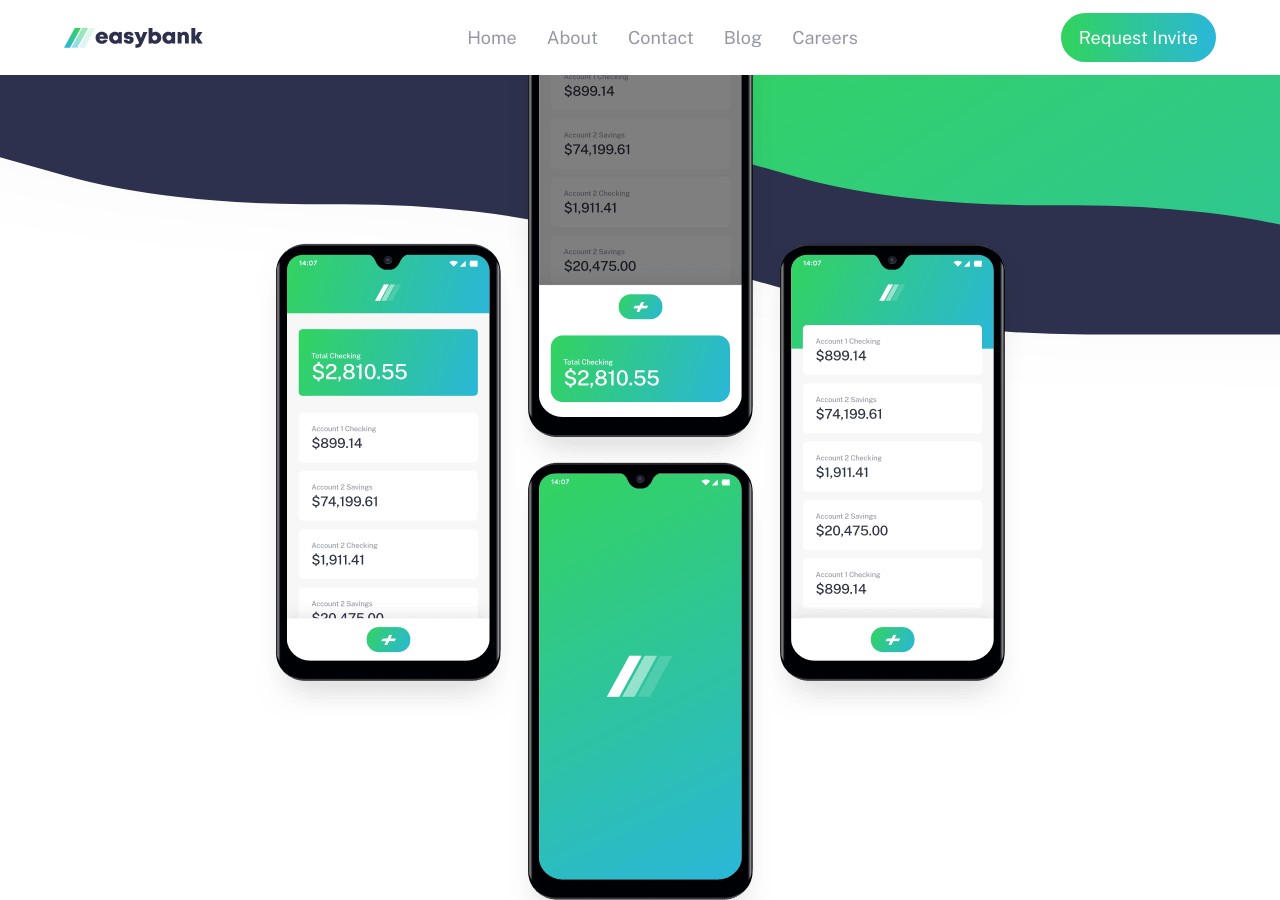
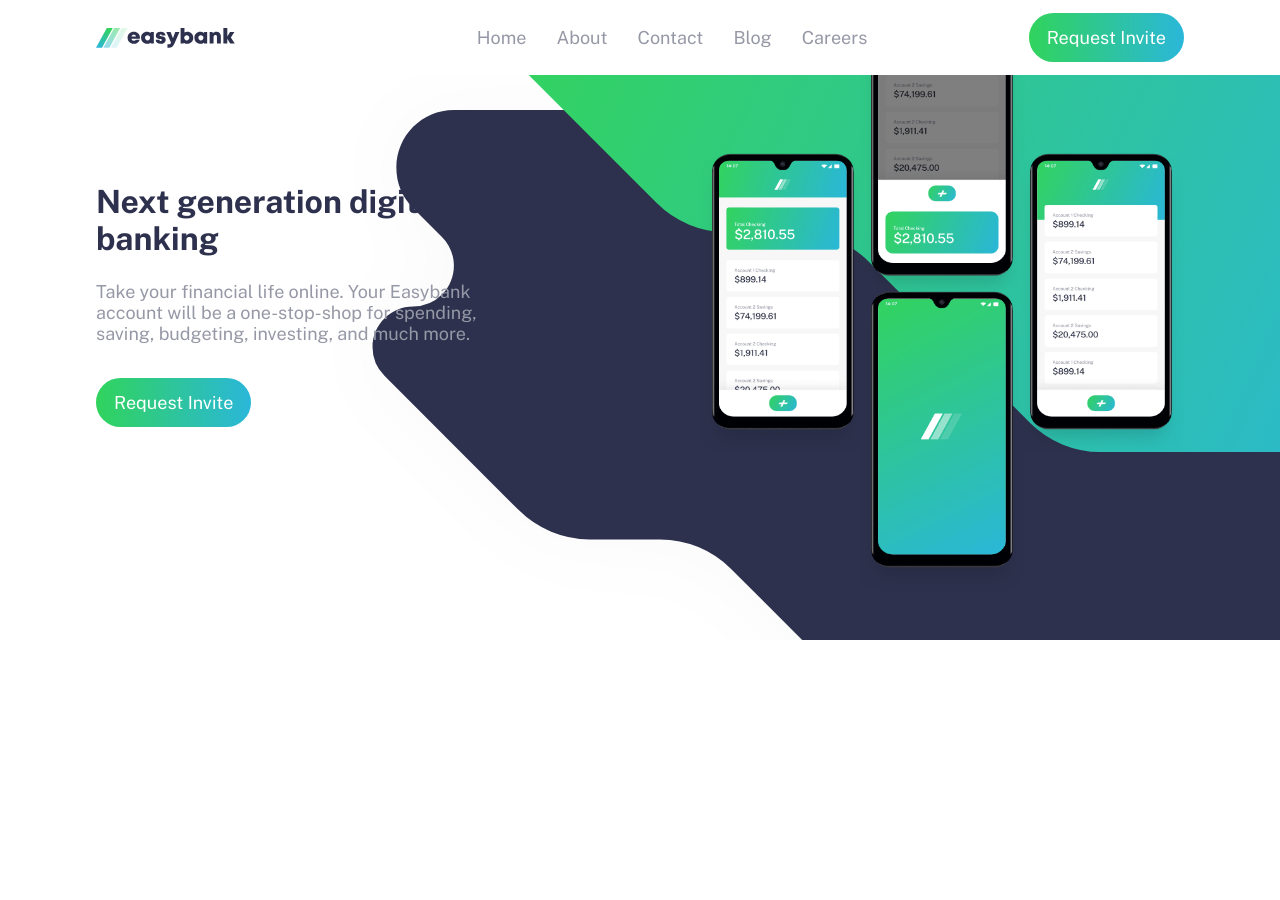
Before and after one commit to rasaqsodiq1221/easybank, a plain HTML site: page index.html in a window 1280 px wide. Shown: the top 900 px of the page. After the commit the page ends 800 px from the top, so only its background shows below. Drawn offline with nearby package versions, Linux system fonts and the light colour scheme.

Commit message:
still working in the main page

```diff
--- a/index.html
+++ b/index.html
@@ -42,7 +42,7 @@
   </header>
   <main>
     <div class="introduction container">
-      <div class="image"><img src="/images/image-mockups.png" alt="mobile phone"></div>
+      <div class="introduction_image"><img src="/images/image-mockups.png" alt="mobile phone"></div>
       <article class="introduction_content">
         <h1>Next generation digital banking</h1>
         <p>Take your financial life online. Your Easybank account will be a one-stop-shop
--- a/style.css
+++ b/style.css
@@ -17,6 +17,7 @@
 h1 {
   font-weight: 700;
   color: hsl(233, 26%, 24%);
+
 }
 
 
@@ -96,7 +97,7 @@
 main {
   background: url('/images/bg-intro-mobile.svg');
   background-repeat: no-repeat;
-  background-size: 100% 410px;
+  background-size: contain;
 }
 
 .introduction {
@@ -127,7 +128,7 @@
 
 @media (min-width:800px) {
   .container {
-    width: 90%;
+    width: 85%;
     max-width: 1440px;
     margin-left: auto;
     margin-right: auto;
@@ -166,6 +167,37 @@
     display: none;
   }
 
+  h1 {
+    font-size: 2rem;
+  }
+
+  /* main section */
+
+  main {
+    background: url('/images/bg-intro-desktop.svg');
+    background-repeat: no-repeat;
+    /* background-size: 200px auto; */
+    background-position: 300px;
+    height: 80vh;
+  }
+
+  .introduction {
+    flex-direction: row-reverse;
+    gap: 20%;
+  }
+
+  .introduction_content {
+    text-align: left;
+    flex-basis: 40%;
+    margin-top: auto;
+    margin-bottom: auto;
+  }
+
+  .introduction_image {
+    flex-basis: 50%;
+
+  }
+
 
 
 }
```
